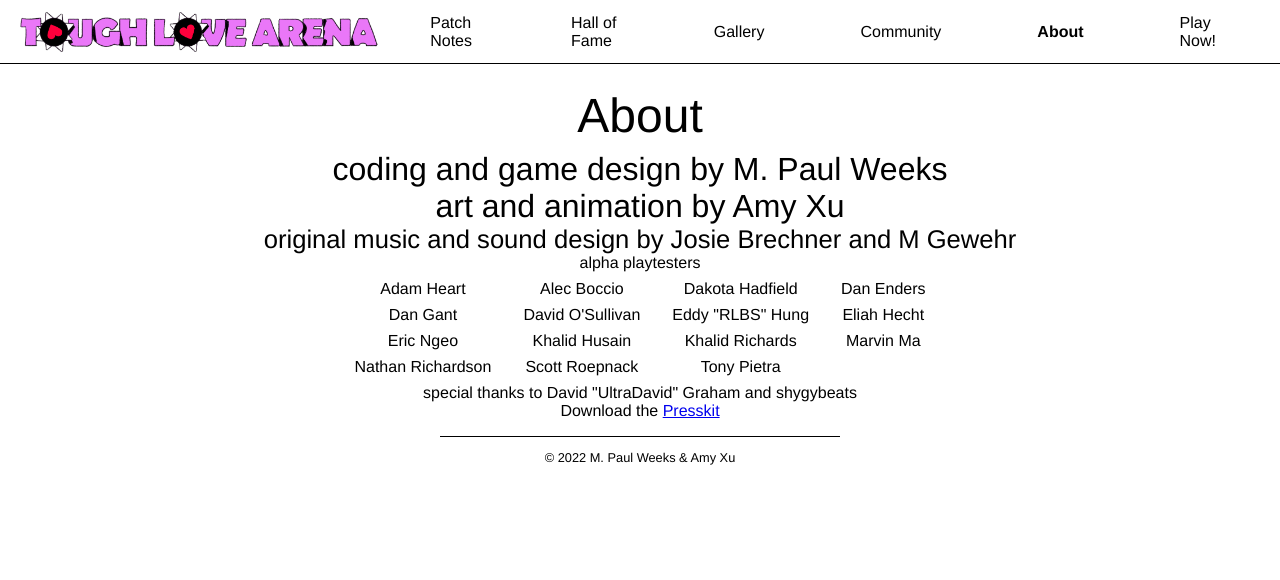
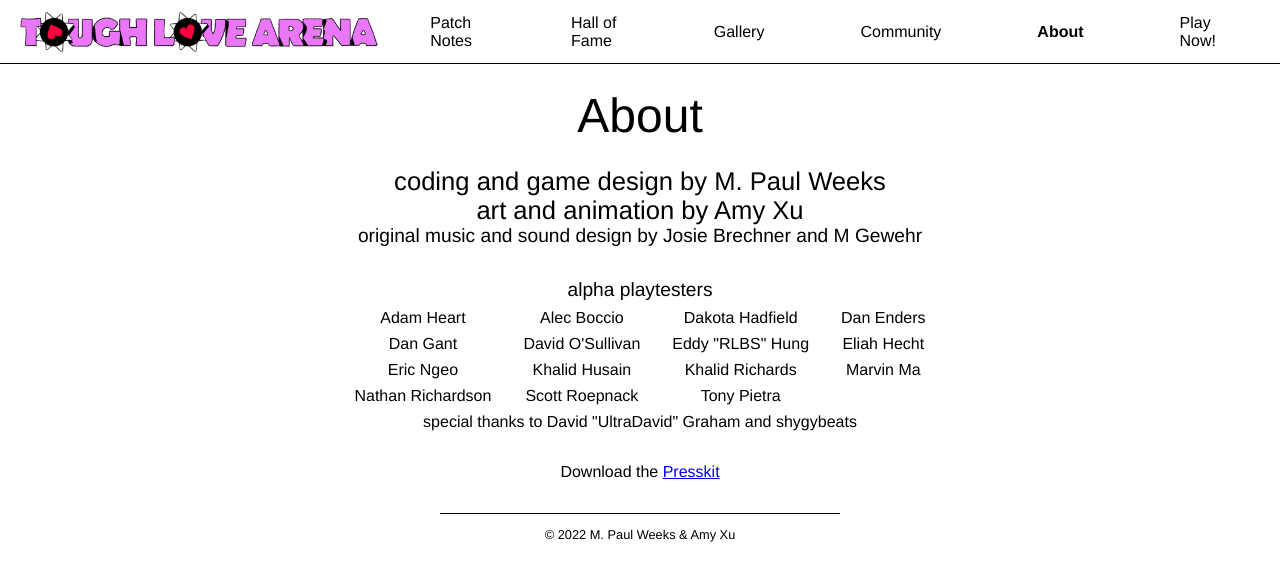
Before and after one commit to toughlovearena/about.toughlovearena.com, a Next.js app: page /about in a window 1280 px wide. Shown: the top 580 px of the page. Built offline with nearby package versions, Linux system fonts and the light colour scheme.

Commit message:
style about page

```diff
--- /dev/null
+++ b/components/about/AboutInfo.module.css
@@ -0,0 +1,14 @@
+.container {
+  text-align: center;
+}
+.container section {
+  margin: 1em;
+}
+
+.large {
+  font-size: 1.6em;
+}
+
+.medium {
+  font-size: 1.2em;
+}
--- /dev/null
+++ b/components/about/AboutInfo.tsx
@@ -0,0 +1,54 @@
+import { Column } from "../Column";
+import { TextColumns } from "./TextColumns";
+import styles from './AboutInfo.module.css';
+
+const playtesters = [
+  'Adam Heart',
+  'Alec Boccio',
+  'Dakota Hadfield',
+  'Dan Gant',
+  'Dan Enders',
+  `David O'Sullivan`,
+  'Eddy "RLBS" Hung',
+  'Eliah Hecht',
+  'Eric Ngeo',
+  'Khalid Husain',
+  'Khalid Richards',
+  'Marvin Ma',
+  'Nathan Richardson',
+  'Scott Roepnack',
+  'Tony Pietra',
+].sort();
+
+export const AboutInfo = () => (
+  <div className={styles.container}>
+    <Column>
+      <section>
+        <div className={styles.large}>
+          coding and game design by M. Paul Weeks
+          <br/>
+          art and animation by Amy Xu
+        </div>
+        <div className={styles.medium}>
+          original music and sound design by Josie Brechner and M Gewehr
+        </div>
+      </section>
+
+      <section>
+        <div className={styles.medium}>
+          alpha playtesters
+        </div>
+        <TextColumns text={playtesters} />
+        <div>
+          special thanks to David "UltraDavid" Graham and shygybeats
+        </div>
+      </section>
+
+      <section>
+        Download the <a href="/presskit-toughlovearena-2022-04-26.zip">
+          Presskit
+        </a>
+      </section>
+    </Column>
+  </div>
+);
--- a/pages/about.tsx
+++ b/pages/about.tsx
@@ -1,66 +1,12 @@
 import React from 'react';
-import { TextColumns } from '../components/about/TextColumns';
-import { Column } from '../components/Column';
+import { AboutInfo } from '../components/about/AboutInfo';
 import Layout from '../components/Layout'
 import { InternalPage } from '../data/nav';
-
-const playtesters = [
-  'Adam Heart',
-  'Alec Boccio',
-  'Dakota Hadfield',
-  'Dan Gant',
-  'Dan Enders',
-  `David O'Sullivan`,
-  'Eddy "RLBS" Hung',
-  'Eliah Hecht',
-  'Eric Ngeo',
-  'Khalid Husain',
-  'Khalid Richards',
-  'Marvin Ma',
-  'Nathan Richardson',
-  'Scott Roepnack',
-  'Tony Pietra',
-].sort();
-
-const Large = (props: { children: React.ReactNode; }) => (
-  <div style={{ fontSize: '2em', }}>
-    {props.children}
-  </div>
-);
-const Medium = (props: { children: React.ReactNode; }) => (
-  <div style={{ fontSize: '1.6em', }}>
-    {props.children}
-  </div>
-);
 
 const AboutPage = () => {
   return (
     <Layout page={InternalPage.About}>
-      <Column style={{ textAlign: 'center', }}>
-        <Large>
-          coding and game design by M. Paul Weeks
-        </Large>
-        <Large>
-          art and animation by Amy Xu
-        </Large>
-        <Medium>
-          original music and sound design by Josie Brechner and M Gewehr
-        </Medium>
-
-        <div>
-          alpha playtesters
-        </div>
-        <TextColumns text={playtesters} />
-        <div>
-          special thanks to David "UltraDavid" Graham and shygybeats
-        </div>
-
-        <div style={{textAlign: 'center',}}>
-          Download the <a href="/presskit-toughlovearena-2022-04-26.zip">
-            Presskit
-          </a>
-        </div>
-      </Column>
+      <AboutInfo />
     </Layout>
   );
 };
```
